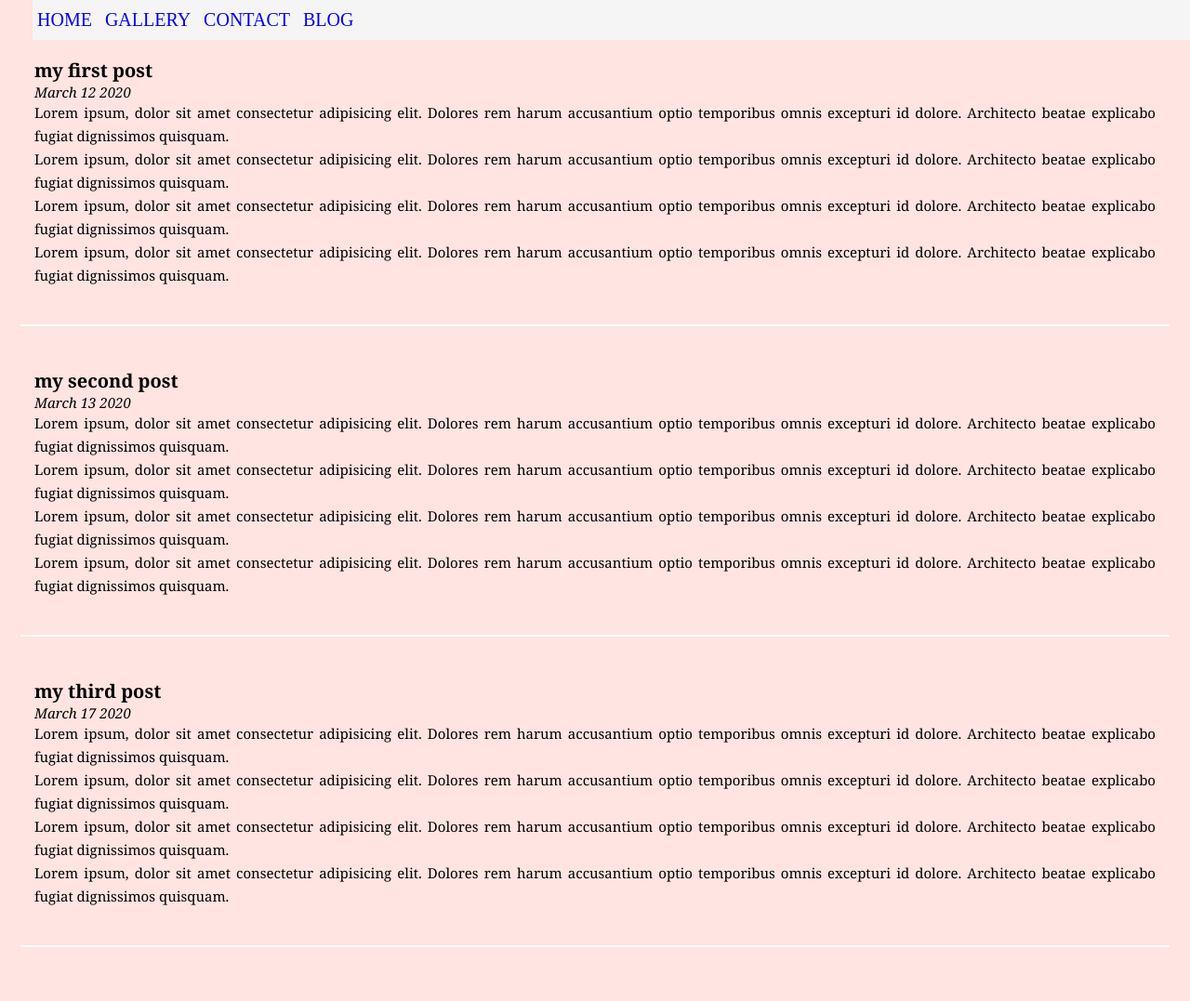
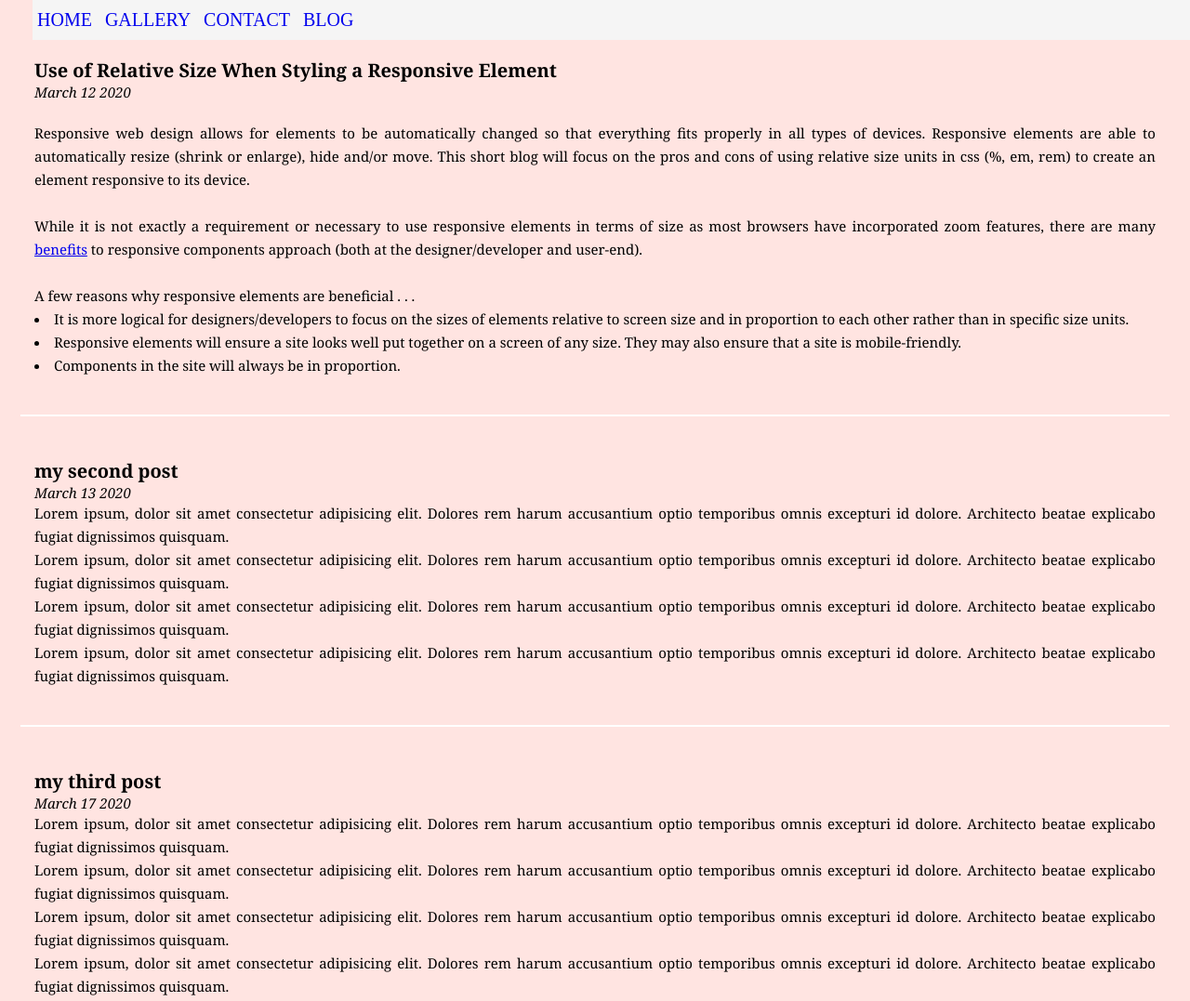
Before and after one commit to ruthzaid/my_cv, a plain HTML site: page blog.html in a window 1280 px wide. Shown: the top 1077 px of the page at 93% size. Before the commit the page ends 1041 px from the top, so only its background shows below. Drawn offline with Linux system fonts and the light colour scheme.

Commit message:
answered question 4 in blog.html

```diff
--- a/blog.html
+++ b/blog.html
@@ -21,14 +21,34 @@
     <div id="content">
 
         <section>
-            <p class="title">my first post</p>
-            <p class="date">March 12 2020</p>
+            <p class="title">Use of Relative Size When Styling a Responsive Element</p>
+            <p class="date">March 12 2020</p><br>
             <article>
 
-                <p>Lorem ipsum, dolor sit amet consectetur adipisicing elit. Dolores rem harum accusantium optio temporibus omnis excepturi id dolore. Architecto beatae explicabo fugiat dignissimos quisquam.</p>
-                <p>Lorem ipsum, dolor sit amet consectetur adipisicing elit. Dolores rem harum accusantium optio temporibus omnis excepturi id dolore. Architecto beatae explicabo fugiat dignissimos quisquam.</p>
-                <p>Lorem ipsum, dolor sit amet consectetur adipisicing elit. Dolores rem harum accusantium optio temporibus omnis excepturi id dolore. Architecto beatae explicabo fugiat dignissimos quisquam.</p>
-                <p>Lorem ipsum, dolor sit amet consectetur adipisicing elit. Dolores rem harum accusantium optio temporibus omnis excepturi id dolore. Architecto beatae explicabo fugiat dignissimos quisquam.</p>
+                <p>
+                    Responsive web design allows for elements to be automatically changed
+                    so that everything fits properly in all types of devices. Responsive
+                    elements are able to automatically resize (shrink or enlarge), hide
+                    and/or move. This short blog will focus on the pros and cons of using
+                    relative size units in css (%, em, rem) to create an element responsive to its device.
+                </p><br>
+                    While it is not exactly a requirement or necessary to use responsive elements
+                    in terms of size as most browsers have incorporated zoom features, there are many
+                    <a href="https://css-tricks.com/building-resizeable-components-relative-css-units/" target="_blank">benefits</a>
+                    to responsive components approach (both at the designer/developer and user-end).
+                <p><br>
+                <p>
+                    A few reasons why responsive elements are beneficial . . .
+                    <li>
+                        It is more logical for designers/developers to focus on the sizes of elements
+                        relative to screen size and in proportion to each other rather than in specific size units.
+                    </li>
+                    <li>
+                        Responsive elements will ensure a site looks well put together on a screen of any size.
+                        They may also ensure that a site is mobile-friendly.
+                    </li>
+                    <li> Components in the site will always be in proportion. </li>
+                </p>
             </article>
         </section>
 
```
